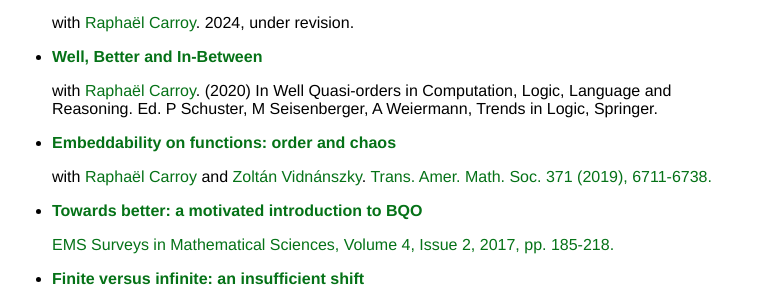
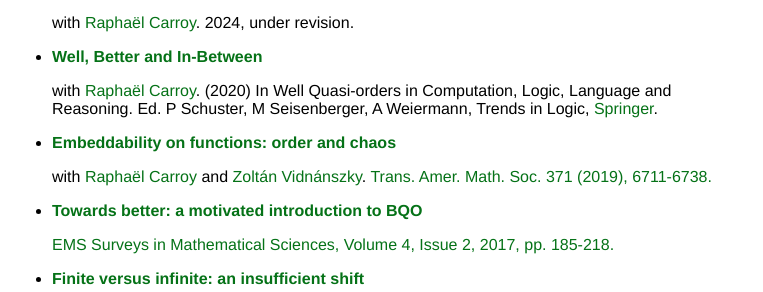
Before and after one commit to yannpequignot/yannpequignot.github.io, a Jekyll site: the page built from publis.md, in a window 1280 px wide and 900 px high, scrolled down 2372 px. Shown: the part 178-470 px from the top of the window, without its empty margins (258-1021 px from the left). Built offline with Jekyll 4.4.1, drawn with Linux system fonts in a browser that asks for light colours; nearby versions of some CDN libraries; our own code applies the rules of GitHub Pages for plain Markdown files; some of the changed lines change nothing that is shown.

Commit message:
fix broken links

```diff
--- a/publis.md
+++ b/publis.md
@@ -140,9 +140,9 @@
 
   with [Raphaël Carroy](http://www.logique.jussieu.fr/~carroy/indexeng.html). 2024, under revision.
 
-- [**Well, Better and In-Between**](http://doi.org/10.1007/978-3-030-30229-0_1)
+- [**Well, Better and In-Between**](Pdf/CarroyP2018-WBAndInBetween.pdf)
 
-  with [Raphaël Carroy](http://www.logique.jussieu.fr/~carroy/indexeng.html). (2020) In Well Quasi-orders in Computation, Logic, Language and Reasoning. Ed. P Schuster, M Seisenberger, A Weiermann, Trends in Logic, Springer.
+  with [Raphaël Carroy](http://www.logique.jussieu.fr/~carroy/indexeng.html). (2020) In Well Quasi-orders in Computation, Logic, Language and Reasoning. Ed. P Schuster, M Seisenberger, A Weiermann, Trends in Logic, [Springer](http://doi.org/10.1007/978-3-030-30229-0_1).
 
 - [**Embeddability on functions: order and chaos**](https://arxiv.org/pdf/1802.08341)
 
```
